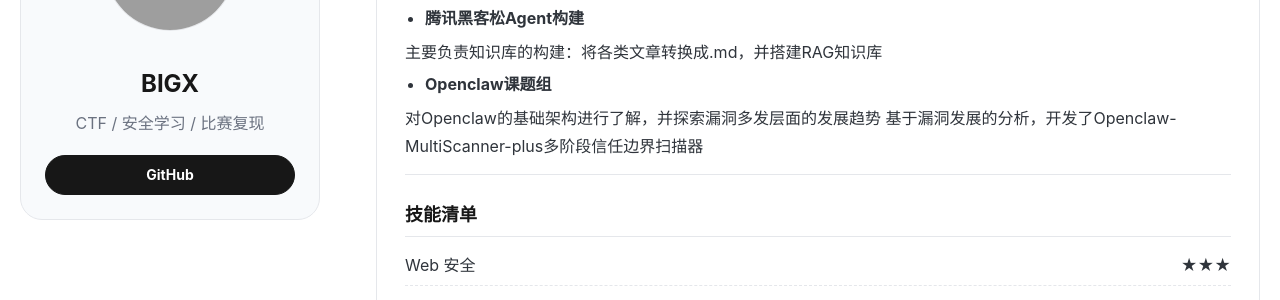
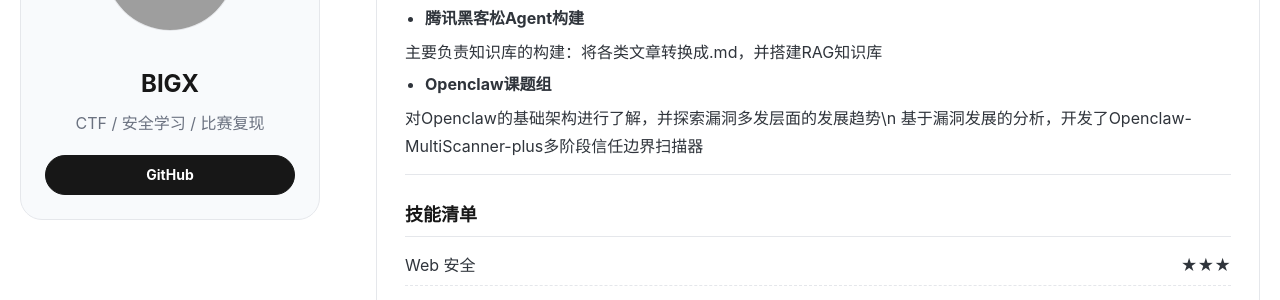
Before and after one commit to BIGX-bigx/BIGX-bigx.github.io, a Jekyll site: the page built from profile.md, in a window 1280 px wide and 900 px high, scrolled down 778 px. Shown: the part 218-518 px from the top of the window. Built offline with Jekyll 4.4.1, drawn with Linux system fonts in a browser that asks for light colours; grey boxes are pictures that could not be loaded.

Commit message:
Update blog

```diff
--- a/profile.md
+++ b/profile.md
@@ -66,7 +66,7 @@ wide: true
         <li><strong>Openclaw课题组</strong></li>
       </ul>
       <p>
-        对Openclaw的基础架构进行了解，并探索漏洞多发层面的发展趋势
+        对Openclaw的基础架构进行了解，并探索漏洞多发层面的发展趋势\n
         基于漏洞发展的分析，开发了Openclaw-MultiScanner-plus多阶段信任边界扫描器
       </p>
     </section>
```
